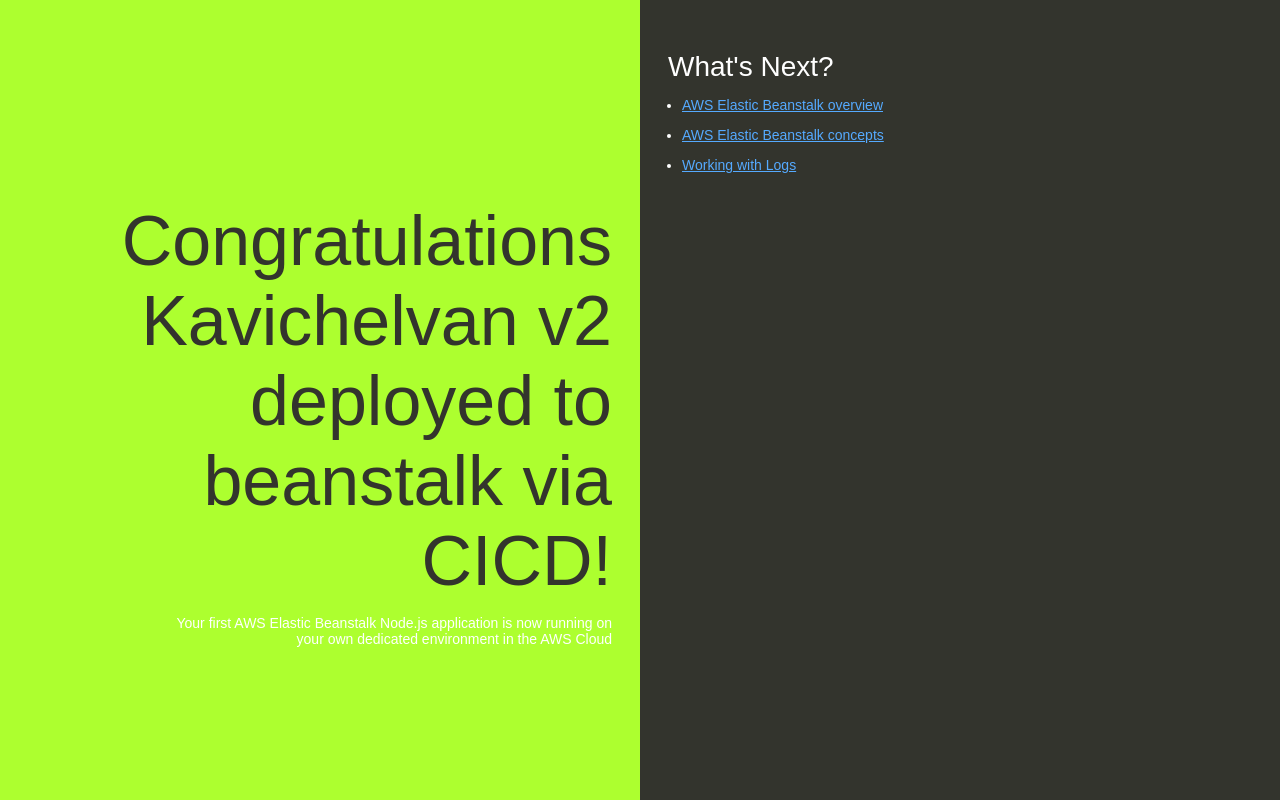
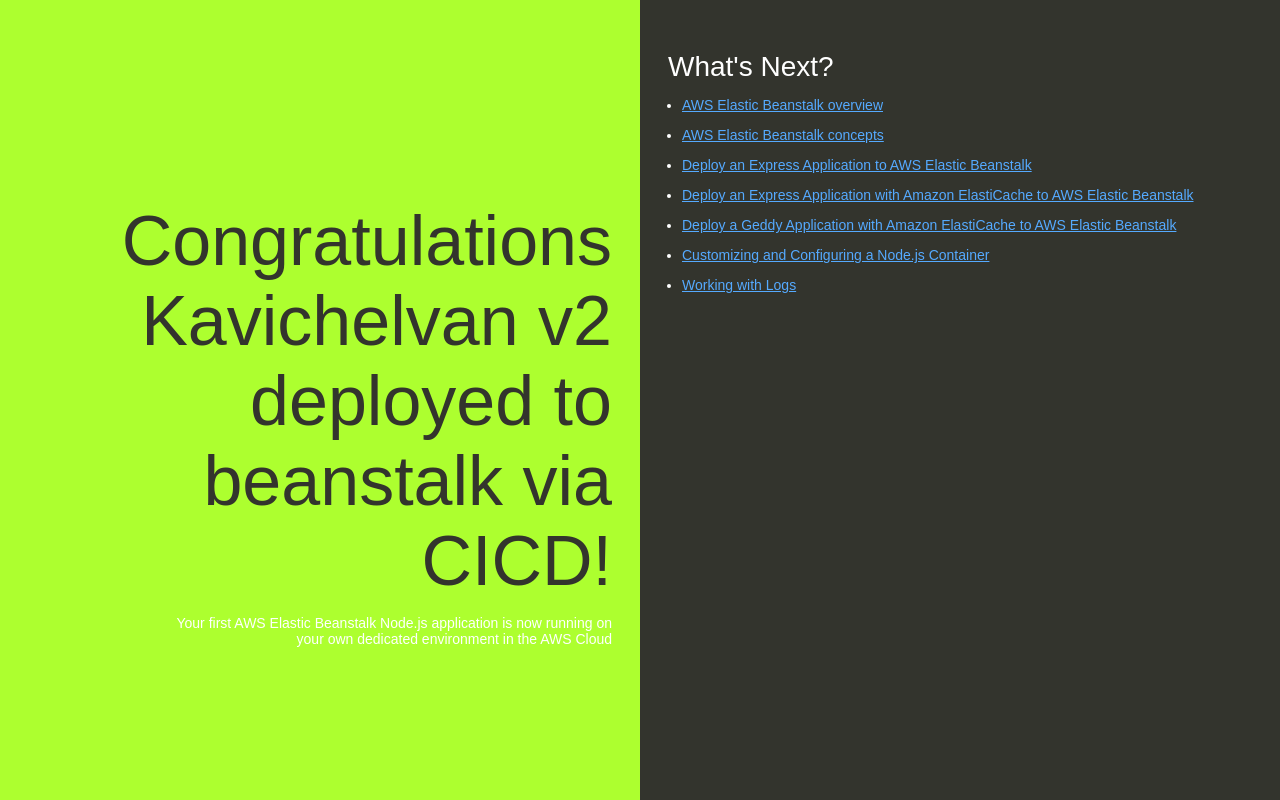
Before and after one commit to kavichelvan/aws-cicd, a website: page index.html in a window 1280 px wide. Drawn offline with Linux system fonts and the light colour scheme.

Commit message:
updated links

```diff
--- a/index.html
+++ b/index.html
@@ -82,6 +82,10 @@
       <ul>
         <li><a href="http://docs.aws.amazon.com/elasticbeanstalk/latest/dg/Welcome.html">AWS Elastic Beanstalk overview</a></li>
         <li><a href="http://docs.aws.amazon.com/elasticbeanstalk/latest/dg/concepts.html">AWS Elastic Beanstalk concepts</a></li>
+        <li><a href="http://docs.aws.amazon.com/elasticbeanstalk/latest/dg/create_deploy_nodejs_express.html">Deploy an Express Application to AWS Elastic Beanstalk</a></li>
+        <li><a href="http://docs.aws.amazon.com/elasticbeanstalk/latest/dg/create_deploy_nodejs_express_elasticache.html">Deploy an Express Application with Amazon ElastiCache to AWS Elastic Beanstalk</a></li>
+        <li><a href="http://docs.aws.amazon.com/elasticbeanstalk/latest/dg/create_deploy_nodejs_geddy_elasticache.html">Deploy a Geddy Application with Amazon ElastiCache to AWS Elastic Beanstalk </a></li>
+        <li><a href="http://docs.aws.amazon.com/elasticbeanstalk/latest/dg/create_deploy_nodejs_custom_container.html">Customizing and Configuring a Node.js Container </a></li>
         <li><a href="http://docs.aws.amazon.com/elasticbeanstalk/latest/dg/using-features.loggingS3.title.html">Working with Logs</a></li>
       </ul>
     </div>
```
